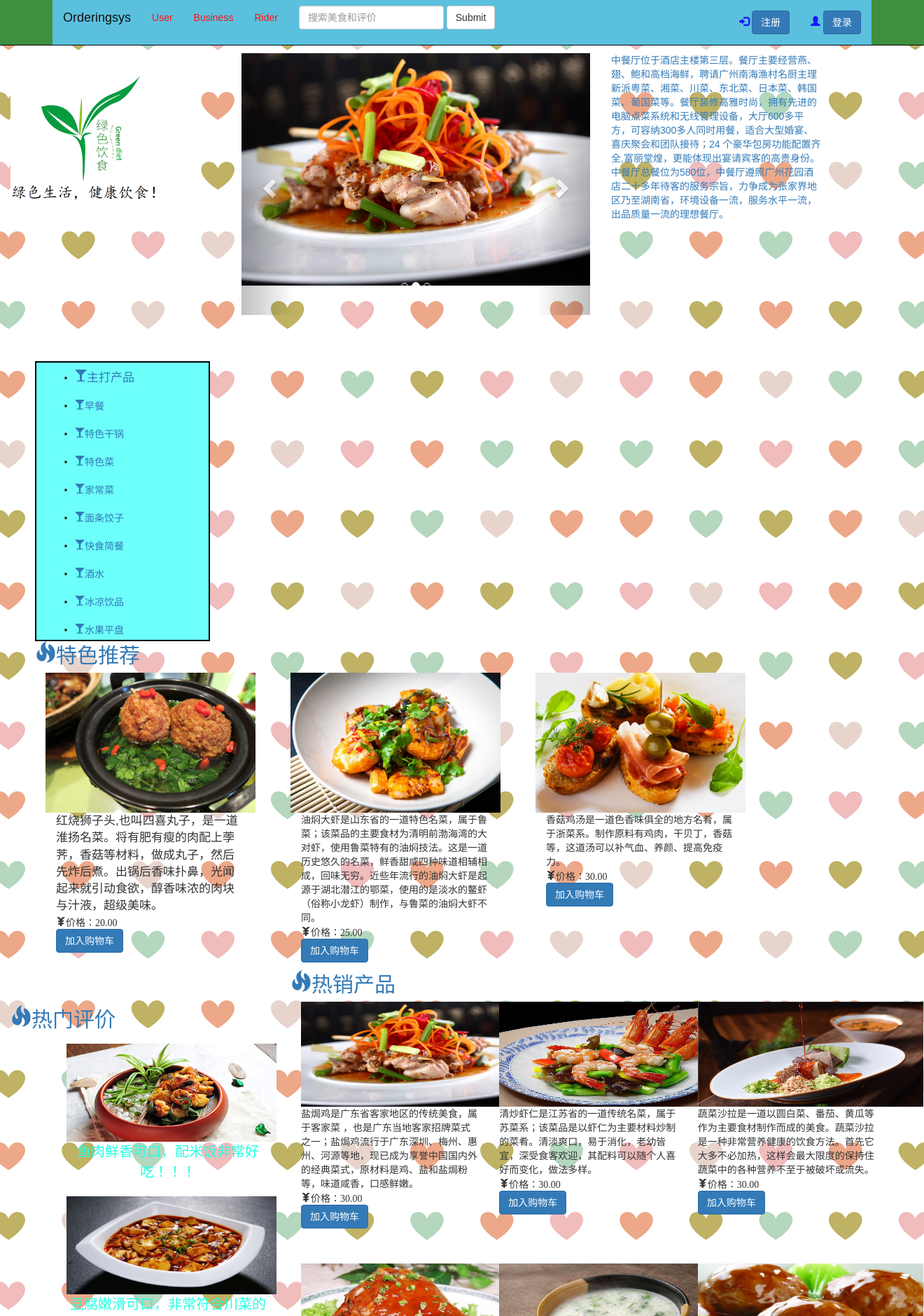
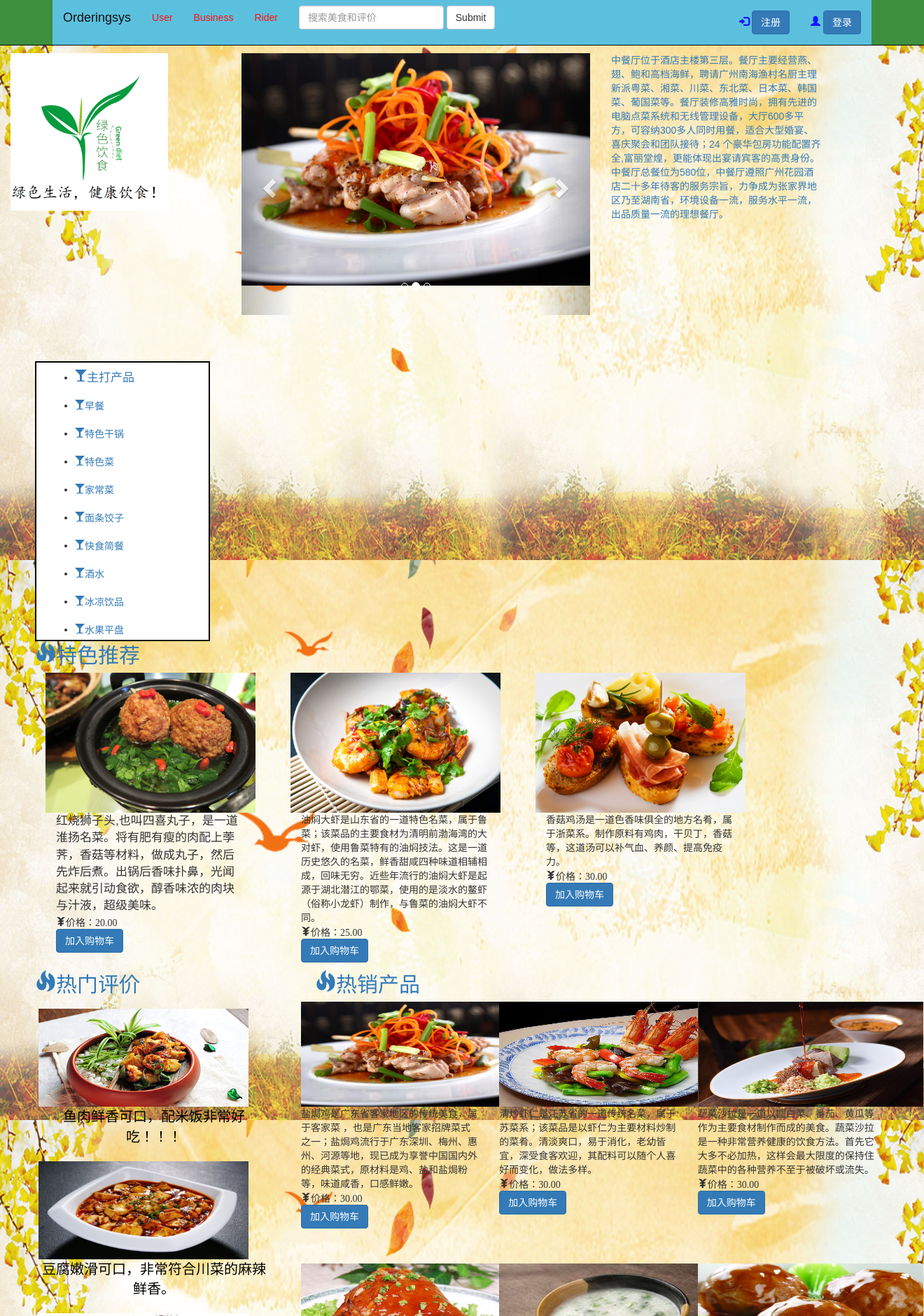
Before and after one commit to crow-night/ording_sys, a Flask app: template templates/index.html in a window 1320 px wide. Shown: the top 1880 px of the page at 70% size. Run offline with Flask 2, Linux system fonts and the light colour scheme; the template is opened without the code that fills it, so the values that code supplies are empty; some libraries are stand-ins or nearby versions.

Commit message:
Update index.css

```diff
--- a/static/css/index.css
+++ b/static/css/index.css
@@ -2,9 +2,11 @@
 	margin: 0;
 	padding: 0;
 	font-family: sans-serif;
-	/*background: url(img/back.png)  no-repeat center 0px;*/
 
-    background: url(../img/back.png)  no-repeat center 0px;
+    background: url(../img/background.png)  no-repeat center 0px;
+
+    /*background: url(../img/0.jpg)  no-repeat center 0px;*/
+
 
 	background-size: cover;
 
@@ -115,10 +117,10 @@
 }
 
 .dishesType .menu .col-md-3 {
-    background: #6dfffa;
+    background: #ffffff;
     border: #000000;
     border: 2px solid rgba(0,0,0,255);
-    padding-top: 10px;
+    padding-top:10px;
     padding-bottom: 10px;
     width: 250px;
     height: 400px;
@@ -188,13 +190,22 @@
 }
 
 .popular .col-md-4{
-    padding-top: 50px;
+    padding-top: 0px;
     width: 400px;
     height: 800px;
 }
 
+.popular .col-md-4 .h3,h3{
+    padding-left: 35px;
+}
+
+.popular .comment-review-1{
+    padding-left: 0px;
+}
+
 .popular .comment-1{
     padding-top: 10px;
+    padding-left: 0px;
     width: 300px;
     height: 150px;
 
@@ -202,10 +213,14 @@
 
 .popular .col-md-4 .comment-review-1 .comment-1-introudce{
     font-style: initial;
-    color: #23ffe1;
+    color: #000000;
     font-size: 20px;
     white-space: pre-wrap;
     word-wrap: break-word;
+}
+
+.popular .comment-review-2{
+    padding-left: 0px;
 }
 
 .popular .comment-2{
@@ -216,10 +231,14 @@
 
 .popular .col-md-4 .comment-review-2 .comment-2-introudce{
     font-style: initial;
-    color: #23ffe1;
+    color: #000000;
     font-size: 20px;
     white-space: pre-wrap;
     word-wrap: break-word;
+}
+
+.popular .comment-review-3{
+    padding-left: 0px;
 }
 
 .popular .comment-3{
@@ -230,15 +249,22 @@
 
 .popular .col-md-4 .comment-review-3 .comment-3-introudce{
     font-style: initial;
-    color: #23ffe1;
+    color: #000000;
     font-size: 20px;
     white-space: pre-wrap;
     word-wrap: break-word;
 }
 
+.products{
+    padding-top: 20px;
+}
+
 .products .products-line-1 .col-md-8{
     padding-top: 70px;
 }
+
+
+
 
 .products-1-img{
     width: 322px;
```
Also changed, not shown: other parts of static/css/index.css (+29 -3 lines).
